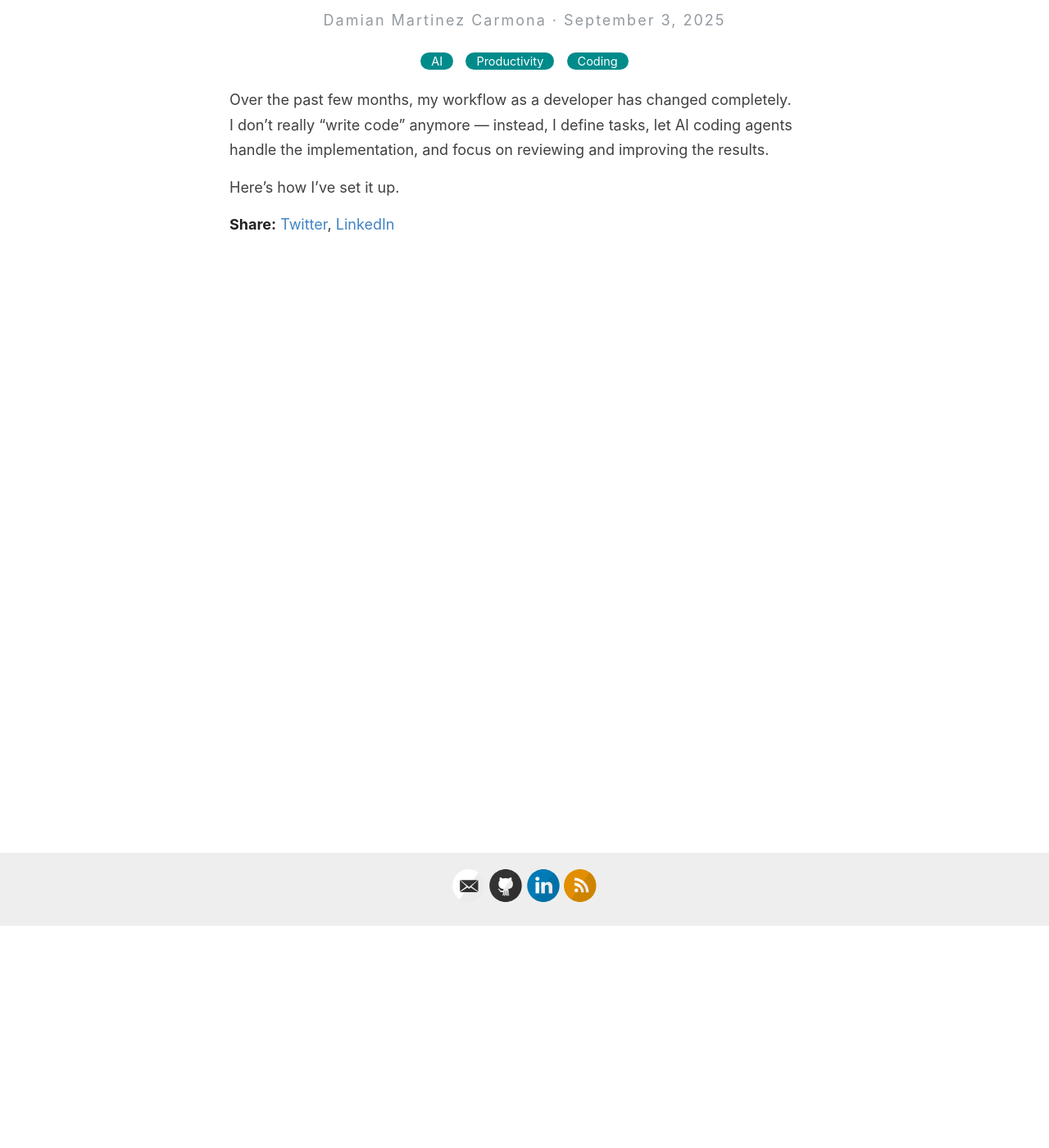
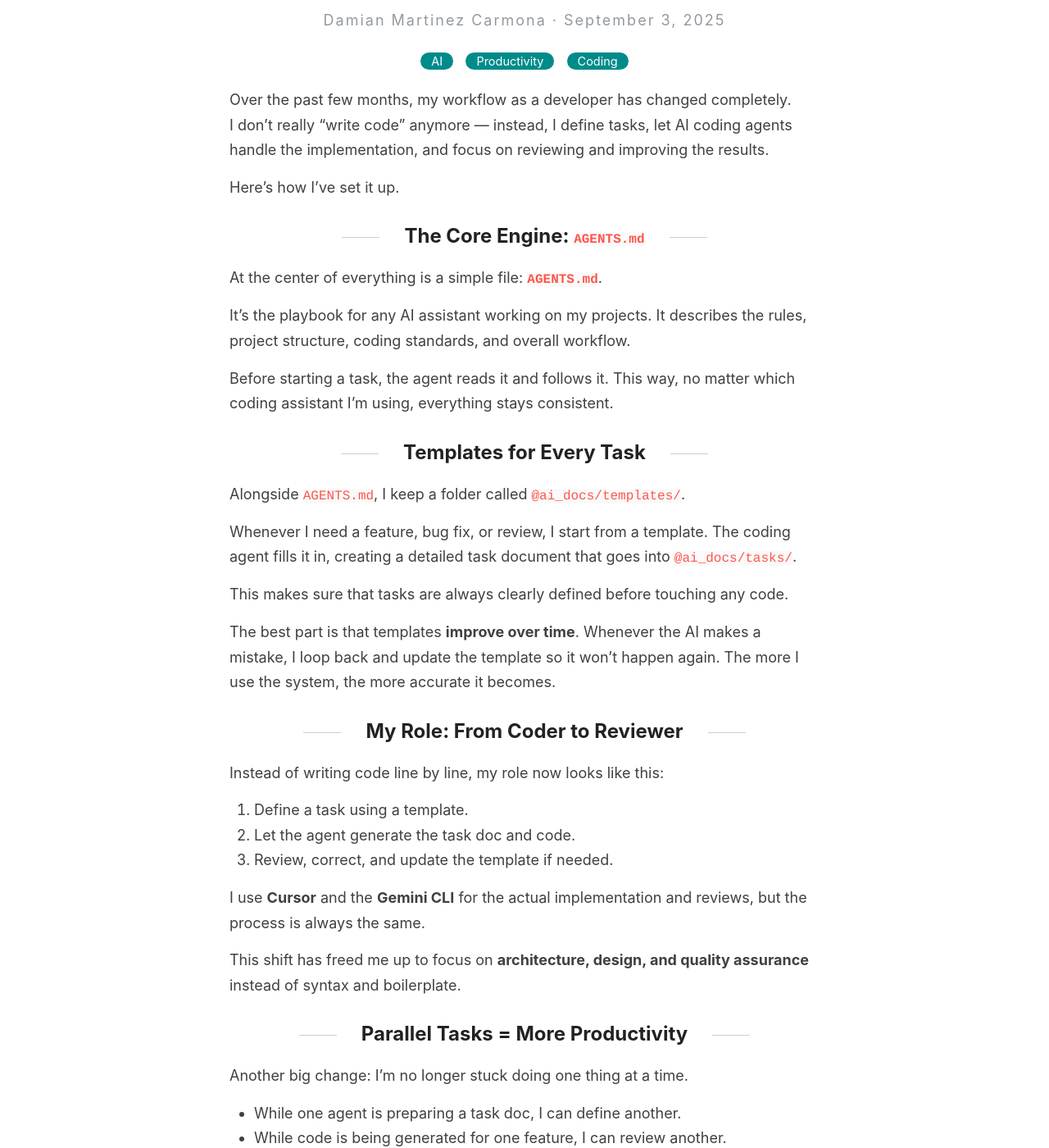
Before and after one commit to DamiMartinez/damimartinez.github.io, a Jekyll site: the page built from _posts/2025-09-03-ai-dev-workflow.md, in a window 1280 px wide and 1400 px high, scrolled down 271 px. Shown: the whole window at 82% size. Built offline with Jekyll 4.4.1, drawn with Linux system fonts in a browser that asks for light colours; some of the changed text lies outside the part shown.

Commit message:
New post

```diff
--- a/_posts/2025-09-03-ai-dev-workflow.md
+++ b/_posts/2025-09-03-ai-dev-workflow.md
@@ -8,3 +8,91 @@ Over the past few months, my workflow as a developer has changed completely.
 I don’t really “write code” anymore — instead, I define tasks, let AI coding agents handle the implementation, and focus on reviewing and improving the results.
 
 Here’s how I’ve set it up.
+
+
+## The Core Engine: `AGENTS.md`
+
+At the center of everything is a simple file: **`AGENTS.md`**.
+
+It’s the playbook for any AI assistant working on my projects. It describes the rules, project structure, coding standards, and overall workflow.
+
+Before starting a task, the agent reads it and follows it. This way, no matter which coding assistant I’m using, everything stays consistent.
+
+
+## Templates for Every Task
+
+Alongside `AGENTS.md`, I keep a folder called `@ai_docs/templates/`.
+
+Whenever I need a feature, bug fix, or review, I start from a template. The coding agent fills it in, creating a detailed task document that goes into `@ai_docs/tasks/`.
+
+This makes sure that tasks are always clearly defined before touching any code.
+
+The best part is that templates **improve over time**. Whenever the AI makes a mistake, I loop back and update the template so it won’t happen again. The more I use the system, the more accurate it becomes.
+
+
+## My Role: From Coder to Reviewer
+
+Instead of writing code line by line, my role now looks like this:
+
+1. Define a task using a template.
+2. Let the agent generate the task doc and code.
+3. Review, correct, and update the template if needed.
+
+I use **Cursor** and the **Gemini CLI** for the actual implementation and reviews, but the process is always the same.
+
+This shift has freed me up to focus on **architecture, design, and quality assurance** instead of syntax and boilerplate.
+
+
+## Parallel Tasks = More Productivity
+
+Another big change: I’m no longer stuck doing one thing at a time.
+
+- While one agent is preparing a task doc, I can define another.
+- While code is being generated for one feature, I can review another.
+- Everything runs in parallel, and I just keep moving between tasks.
+
+That alone makes me multiple times more productive.
+
+
+## Double-Check Review
+
+To make sure the quality is there, I always do a **double-check**:
+
+1. One agent (like Cursor) writes the solution.
+2. I review it.
+3. A second agent (like Gemini) reviews the same code.
+
+That second pass usually adds small but important improvements and makes the final result more solid.
+
+
+## Agent-Agnostic by Design
+
+Since the rules live in `AGENTS.md` and tasks are based on templates, the workflow doesn’t depend on a specific tool.
+
+Anyone can clone the repo, use their preferred coding assistant, and get the same consistent process.
+
+
+## Workflow Diagram
+
+Here’s a simplified view of the process:
+
+![AI Dev Workflow Diagram](/images/ai-dev-workflow.png)
+
+
+## Where This Came From
+
+I actually got this idea from [this YouTube video](https://www.youtube.com/watch?v=nO9ly_ZDiUE).
+
+Most of what I do (about 85%) comes from that video’s template + task system. The only extra thing I added is the **`AGENTS.md` layer**, which makes the whole setup more standardized and easier to scale.
+
+
+## Conclusion
+
+Shifting from coder to orchestrator has made me:
+- more **productive** (parallel tasks)
+- more **accurate** (templates improve over time)
+- more **consistent** (agent-agnostic setup)
+- and more **reliable** (double-check reviews)
+
+If you’d like me to share **sample templates, AGENTS.md, or task files**, just send me a DM on LinkedIn or email me (address is on my website).
+I might even publish some examples in a future post.
```
Also changed, not shown: _posts/2025-09-03-ai-tools-i-use-copy.md (added, +108 -0 lines).
